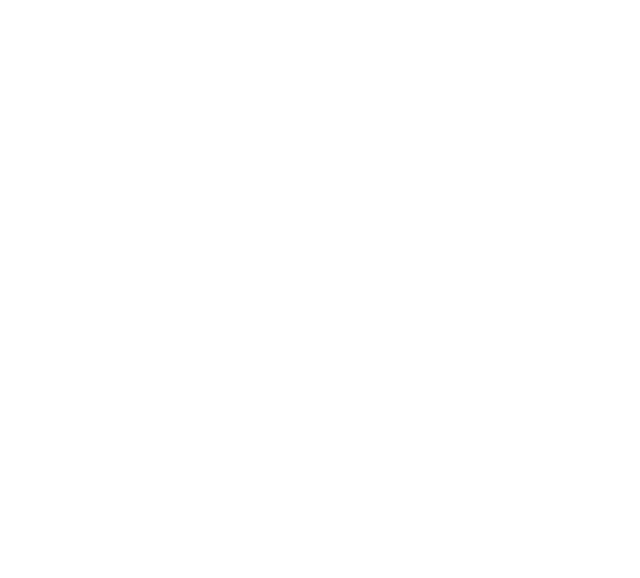
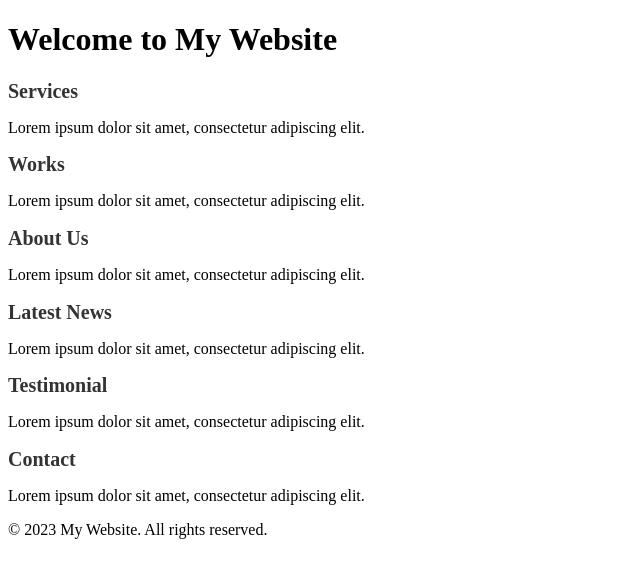
Before and after one commit to Nyapar/alx_html_css, a plain HTML site: page flexbox/1-index.html in a window 1280 px wide. Shown: the whole page, without its empty margins (0-640 px from the left). Drawn offline with Linux system fonts and the light colour scheme; files that its build step writes are made by us from their sources.

Commit message:
1-index.html

```diff
--- a/flexbox/1-index.html
+++ b/flexbox/1-index.html
@@ -1,56 +1,51 @@
 <!DOCTYPE html>
-<html>
+<html lang="en">
+
 <head>
-    <title>Web Developer</title>
-    <style>
-        .section-services {
-            /* CSS styles for the section-services class */
-        }
+    <meta charset="UTF-8">
+    <meta name="viewport" content="width=device-width, initial-scale=1.0">
+    <title>My Website</title>
+    <link rel="stylesheet" href="styles.css">
+</head>
 
-        .section-works {
-            /* CSS styles for the section-works class */
-        }
+<body>
+    <header>
+        <h1>Welcome to My Website</h1>
+    </header>
 
-        .section-about-us {
-            /* CSS styles for the section-about-us class */
-        }
-
-        .section-latest-news {
-            /* CSS styles for the section-latest-news class */
-        }
-
-        .section-testimonial {
-            /* CSS styles for the section-testimonial class */
-        }
-
-        .section-contact {
-            /* CSS styles for the section-contact class */
-        }
-    </style>
-</head>
-<body>
     <section class="section-services">
-        <!-- Content for the services section goes here -->
+        <h2>Services</h2>
+        <p>Lorem ipsum dolor sit amet, consectetur adipiscing elit.</p>
     </section>
 
     <section class="section-works">
-        <!-- Content for the works section goes here -->
+        <h2>Works</h2>
+        <p>Lorem ipsum dolor sit amet, consectetur adipiscing elit.</p>
     </section>
 
     <section class="section-about-us">
-        <!-- Content for the about section goes here -->
+        <h2>About Us</h2>
+        <p>Lorem ipsum dolor sit amet, consectetur adipiscing elit.</p>
     </section>
 
     <section class="section-latest-news">
-        <!-- Content for the latest_news section goes here -->
+        <h2>Latest News</h2>
+        <p>Lorem ipsum dolor sit amet, consectetur adipiscing elit.</p>
     </section>
 
     <section class="section-testimonial">
-        <!-- Content for the testimonial section goes here -->
+        <h2>Testimonial</h2>
+        <p>Lorem ipsum dolor sit amet, consectetur adipiscing elit.</p>
     </section>
 
     <section class="section-contact">
-        <!-- Content for the contact section goes here -->
+        <h2>Contact</h2>
+        <p>Lorem ipsum dolor sit amet, consectetur adipiscing elit.</p>
     </section>
+
+    <footer>
+        <p>&copy; 2023 My Website. All rights reserved.</p>
+    </footer>
 </body>
+
 </html>
```
